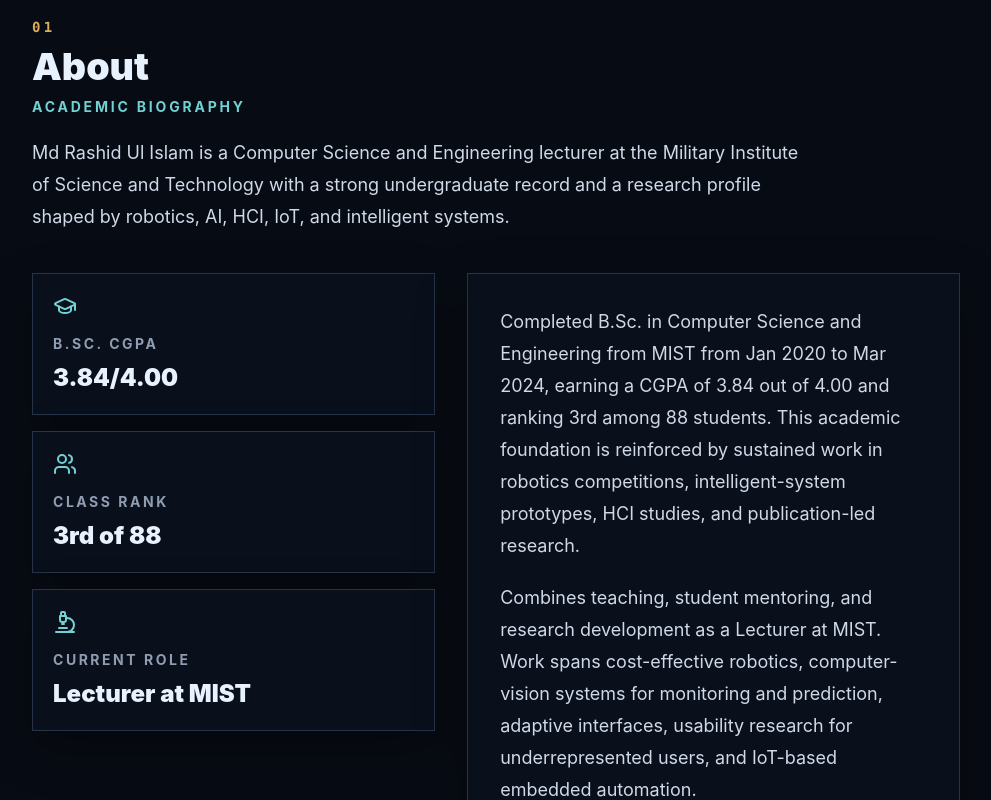
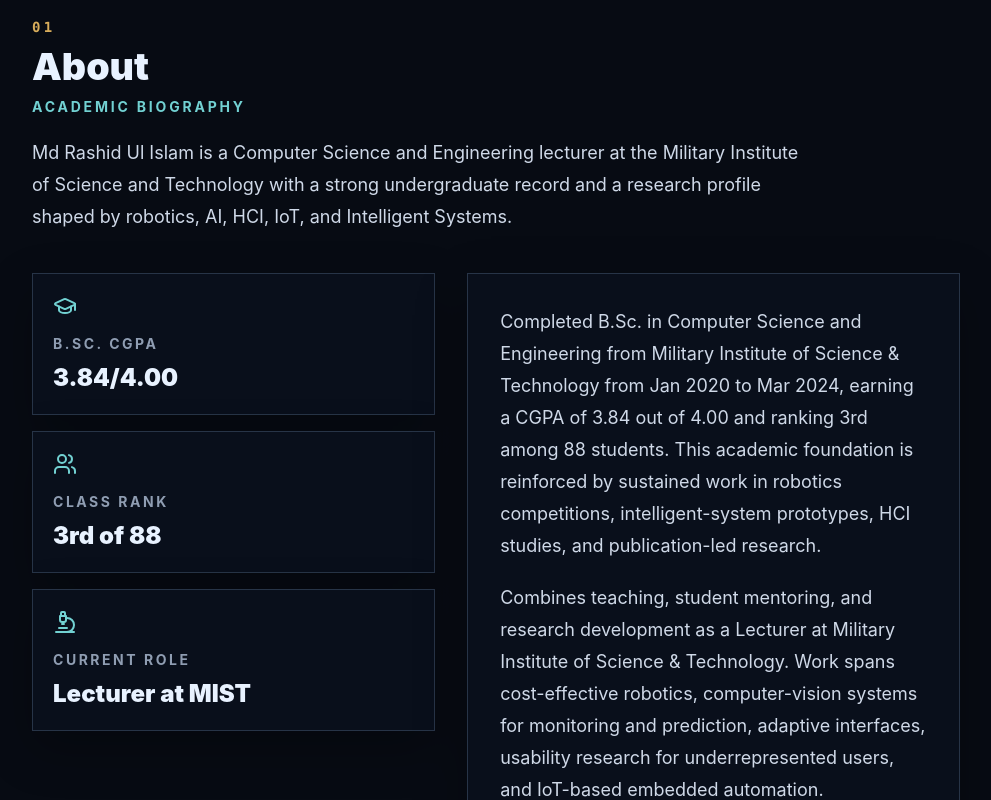
Before and after one commit to MdRashidUlIslam612001/portfolio, a React (Vite) app: page / in a window 1280 px wide. Shown: the part 960-1760 px from the top of the page, without its empty margins (288-1279 px from the left). Built offline with nearby package versions, Linux system fonts and the light colour scheme.

Commit message:
Update AboutSection.jsx

```diff
--- a/src/sections/AboutSection.jsx
+++ b/src/sections/AboutSection.jsx
@@ -15,7 +15,7 @@ export default function AboutSection() {
         <p id="about-heading">
           Md Rashid Ul Islam is a Computer Science and Engineering lecturer at the Military Institute of Science and
           Technology with a strong undergraduate record and a research profile shaped by robotics, AI, HCI, IoT, and
-          intelligent systems.
+          Intelligent Systems.
         </p>
       </SectionHeader>
 
@@ -38,13 +38,13 @@ export default function AboutSection() {
         <Reveal delay={0.1}>
           <div className="space-y-5 border border-slateLine bg-white p-6 text-lg leading-8 text-slate-700 shadow-sm md:p-8">
             <p>
-              Completed B.Sc. in Computer Science and Engineering from MIST from Jan 2020 to Mar 2024, earning a CGPA
+              Completed B.Sc. in Computer Science and Engineering from Military Institute of Science & Technology from Jan 2020 to Mar 2024, earning a CGPA
               of 3.84 out of 4.00 and ranking 3rd among 88 students. This academic foundation is reinforced by
               sustained work in robotics competitions, intelligent-system prototypes, HCI studies, and publication-led
               research.
             </p>
             <p>
-              Combines teaching, student mentoring, and research development as a Lecturer at MIST. Work spans
+              Combines teaching, student mentoring, and research development as a Lecturer at Military Institute of Science & Technology. Work spans
               cost-effective robotics, computer-vision systems for monitoring and prediction, adaptive interfaces,
               usability research for underrepresented users, and IoT-based embedded automation.
             </p>
```
